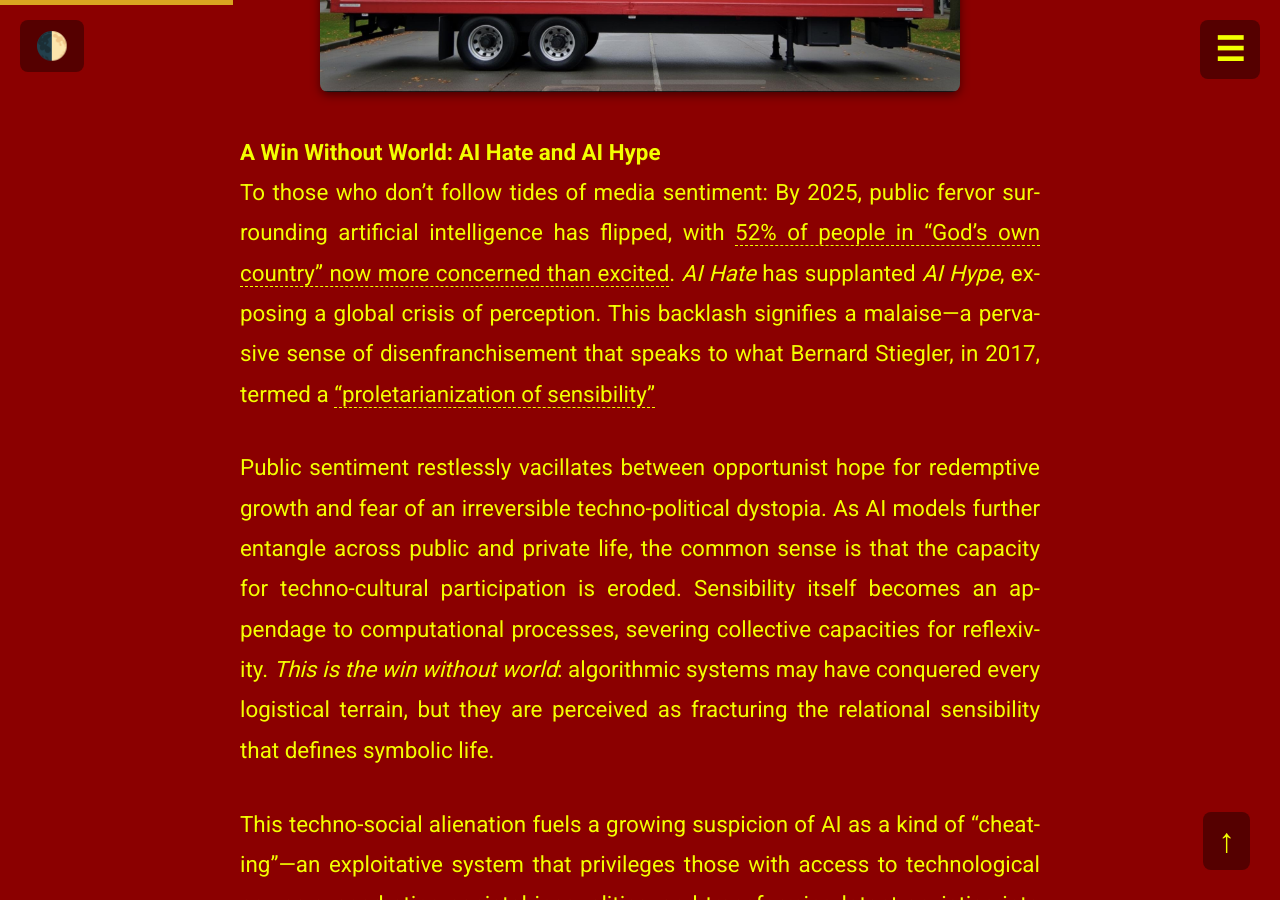
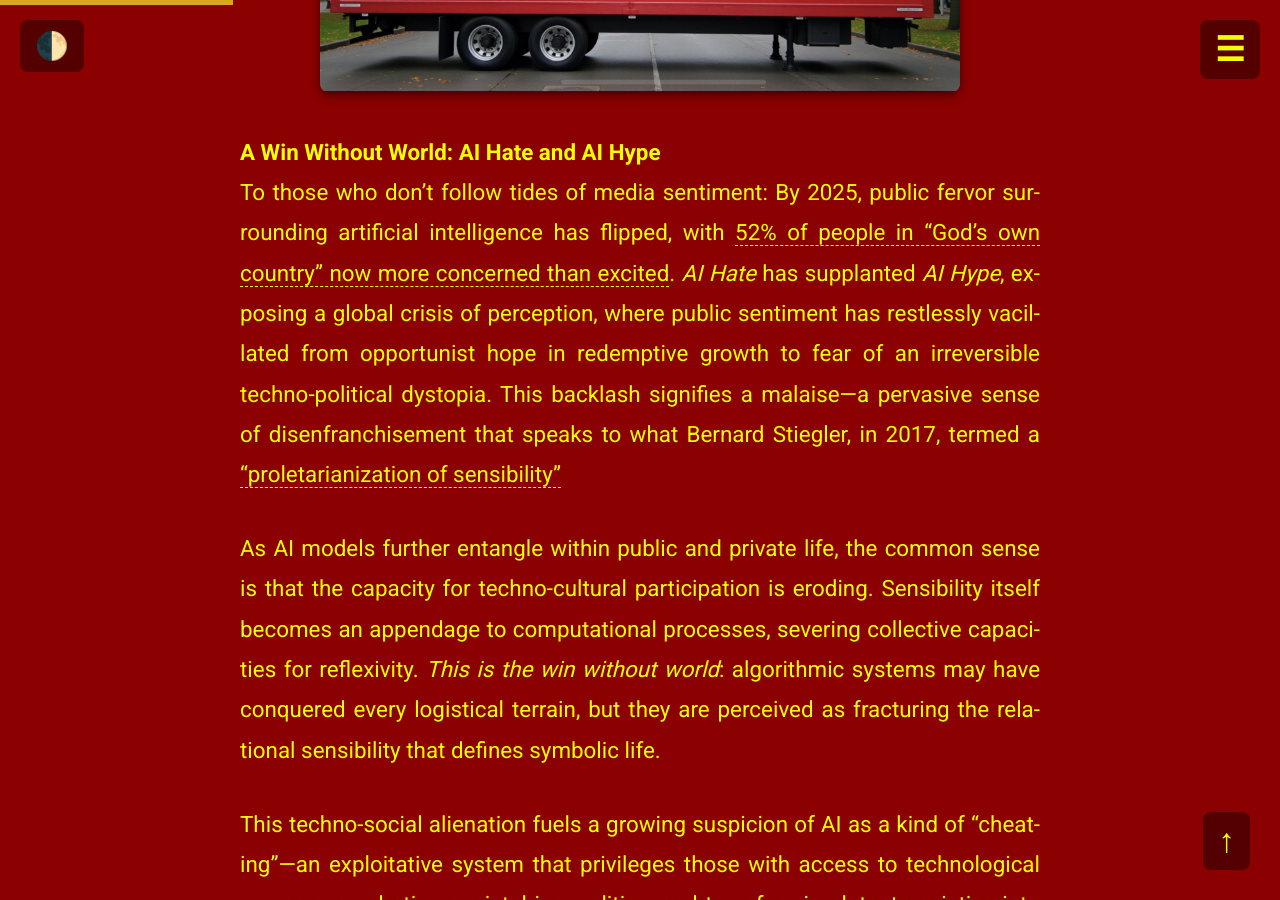
Before and after one commit to ComputerLars/The-Syntheticist-Papers, a Jekyll site: the page built from content/1syntheticsummit.md, in a window 1280 px wide and 900 px high, scrolled down 3132 px. Built offline with Jekyll 4.4.1, drawn with Linux system fonts in a browser that asks for light colours.

Commit message:
Update 1syntheticsummit.md

```diff
--- a/content/1syntheticsummit.md
+++ b/content/1syntheticsummit.md
@@ -32,9 +32,9 @@ Following from this victory, the slogan points out the glaring need to untie wha
 </div>
 
 **A Win Without World: AI Hate and AI Hype**
-To those who don’t follow tides of media sentiment: By 2025, public fervor surrounding artificial intelligence has flipped, with [52% of people in "God's own country" now more concerned than excited](https://www.pewresearch.org/short-reads/2023/11/21/what-the-data-says-about-americans-views-of-artificial-intelligence/#:~:text=Today%2C%2052%25%20of%20Americans%20are,mix%20of%20excitement%20and%20concern). *AI Hate* has supplanted *AI Hype*, exposing a global crisis of perception. This backlash signifies a malaise—a pervasive sense of disenfranchisement that speaks to what Bernard Stiegler, in 2017, termed a [“proletarianization of sensibility"](https://icamiami-org.storage.googleapis.com/2017/06/1fb92937-essay4-stiegler.pdf)
+To those who don’t follow tides of media sentiment: By 2025, public fervor surrounding artificial intelligence has flipped, with [52% of people in "God's own country" now more concerned than excited](https://www.pewresearch.org/short-reads/2023/11/21/what-the-data-says-about-americans-views-of-artificial-intelligence/#:~:text=Today%2C%2052%25%20of%20Americans%20are,mix%20of%20excitement%20and%20concern). *AI Hate* has supplanted *AI Hype*, exposing a global crisis of perception, where public sentiment has restlessly vacillated from opportunist hope in redemptive growth to fear of an irreversible techno-political dystopia. This backlash signifies a malaise—a pervasive sense of disenfranchisement that speaks to what Bernard Stiegler, in 2017, termed a [“proletarianization of sensibility"](https://icamiami-org.storage.googleapis.com/2017/06/1fb92937-essay4-stiegler.pdf)
 
-Public sentiment restlessly vacillates between opportunist hope for redemptive growth and fear of an irreversible techno-political dystopia. As AI models further entangle across public and private life, the common sense is that the capacity for techno-cultural participation is eroded. Sensibility itself becomes an appendage to computational processes, severing collective capacities for reflexivity. *This is the win without world*: algorithmic systems may have conquered every logistical terrain, but they are perceived as fracturing the relational sensibility that defines symbolic life.
+As AI models further entangle within public and private life, the common sense is that the capacity for techno-cultural participation is eroding. Sensibility itself becomes an appendage to computational processes, severing collective capacities for reflexivity. *This is the win without world*: algorithmic systems may have conquered every logistical terrain, but they are perceived as fracturing the relational sensibility that defines symbolic life.
 
 This techno-social alienation fuels a growing suspicion of AI as a kind of “cheating”—an exploitative system that privileges those with access to technological power, exacerbating societal inequalities, and transforming latent anxieties into generalized resentment.
 
```
